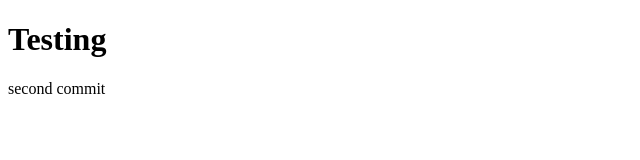
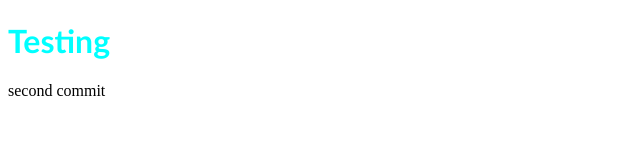
Before and after one commit to Jusman91/testing, a plain HTML site: page index.html in a window 1280 px wide. Shown: the whole page, without its empty margins (0-640 px from the left). Drawn offline with Linux system fonts and the light colour scheme.

Commit message:
add styling

```diff
--- a/index.html
+++ b/index.html
@@ -5,10 +5,16 @@
     <meta http-equiv="X-UA-Compatible" content="IE=edge">
     <meta name="viewport" content="width=device-width, initial-scale=1.0">
     <title>Document</title>
+    <style>
+        h1{
+            color: aqua;
+            font-family: 'Gill Sans', 'Gill Sans MT', Calibri, 'Trebuchet MS', sans-serif;
+        }
+    </style>
 </head>
 <body>
     <div>
-        <h1>Testing</h1>
+     <h1>Testing</h1>
         <p>second commit</p>
     </div>
 
```
